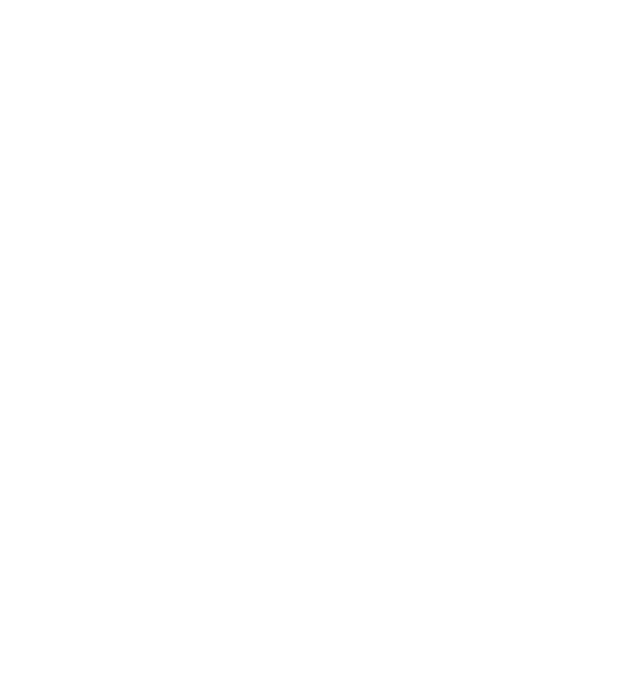
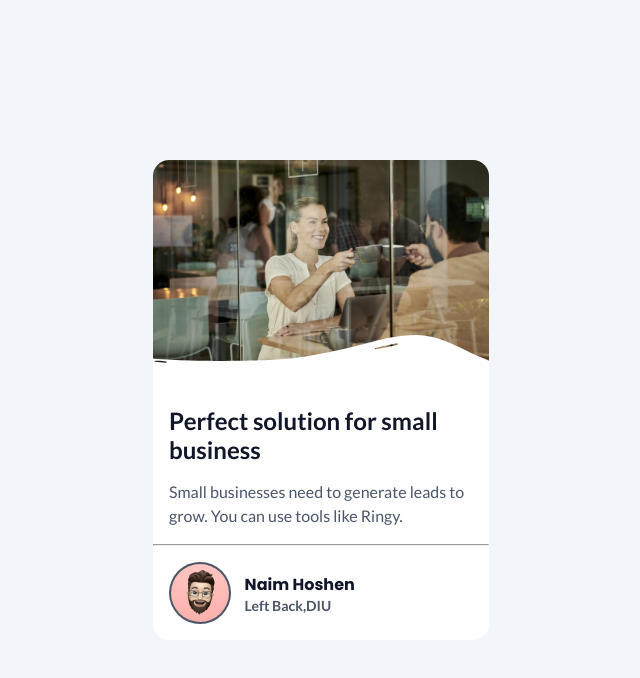
Before and after one commit to naimhossen1929/Business-Blog-Card, a plain HTML site: page index.html in a window 1280 px wide. Shown: the whole page, without its empty margins (319-959 px from the left). Drawn offline with Linux system fonts and the light colour scheme.

Commit message:
complete this project

```diff
--- a/index.html
+++ b/index.html
@@ -1,11 +1,41 @@
 <!DOCTYPE html>
 <html lang="en">
+
 <head>
     <meta charset="UTF-8">
     <meta name="viewport" content="width=device-width, initial-scale=1.0">
     <title>Business Blog Card</title>
+    <link rel="shortcut icon" href="resources/favicon.ico" type="image/x-icon">
+    <link rel="stylesheet" href="styles/style.css">
+    <link rel="preconnect" href="https://fonts.googleapis.com">
+    <link rel="preconnect" href="https://fonts.gstatic.com" crossorigin>
+    <!-- --Google font----- -->
+    <link
+        href="https://fonts.googleapis.com/css2?family=Lato:ital,wght@0,100;0,300;0,400;0,700;0,900;1,100;1,300;1,400;1,700;1,900&family=Poppins:ital,wght@0,100;0,200;0,300;0,400;0,500;0,600;0,700;0,800;0,900;1,100;1,200;1,300;1,400;1,500;1,600;1,700;1,800;1,900&display=swap"
+        rel="stylesheet">
 </head>
+
 <body>
+    <div class="card">
+        <div class="img-div">
+            <img src="resources/hero-image-1.jpg" alt="">
+            <img class="over-lay" src="resources/white-overlay.svg" alt="">
+        </div>
+        <div class="card-body">
+            <h3>Perfect solution for small business</h3>
+        <p>Small businesses need to generate leads to grow. You can use tools like Ringy.</p>
+        </div>
+        <hr>
+        <div class="profile-pic">
+            <img src="resources/avatar-image-business-card-1.png" alt="">
+            <div>
+                <h4>Naim Hoshen</h4>
+                <p>Left Back,DIU</p>
+            </div>
+        </div>
+
+    </div>
 
 </body>
+
 </html>
--- a/styles/style.css
+++ b/styles/style.css
@@ -3,3 +3,73 @@
     padding: 0;
     box-sizing: border-box;
 }
+body{
+    background-color: #F2F5F9;
+    min-height: 100vh;
+    display: flex;
+    justify-content: center;
+    align-items: center;
+
+}
+.card{
+    background-color: #FFFFFF;
+    height: fit-content;
+    width: 21em;
+    border-radius: 1rem;
+
+    .card-body, .profile-pic{
+        padding: 1rem;
+    }
+    .img-div{
+        position: relative;
+    }
+    .img-div .over-lay{
+        position: absolute;
+        left: 0;
+        bottom: 0;
+    }
+    .card-body h3{
+        color: #111729;
+        font-size: 1.5rem;
+        font-family: "Lato", serif;
+        margin-bottom: 1rem;
+    }
+    .card-body p{
+        color: #4A5567;
+        font-size: 1rem;
+        font-family: "Lato", serif;
+        line-height: 1.5;
+        font-weight: 500;
+    }
+    .card-body hr{
+        margin: 1rem 0;
+        width: 100%;
+    }
+}
+.img-div img{
+    width: 100%;
+    border-top-left-radius: 1rem;
+    border-top-right-radius: 1rem;
+}
+.profile-pic{
+    display: flex;
+    justify-content: flex-start;
+    align-items: center;
+    gap: 0.85rem;
+    img{
+        background-color: #4A5567;
+        border-radius: 50%;
+        padding: 0.125rem;
+    }
+    h4{
+        font-size: 1rem;
+        font-family: "Poppins", serif;
+        color: #111729;
+    }
+    p{
+        color: #4A5567;
+        font-family: "Lato", serif;
+        font-size: 0.875rem;
+        font-weight: 600;
+    }
+}
```
